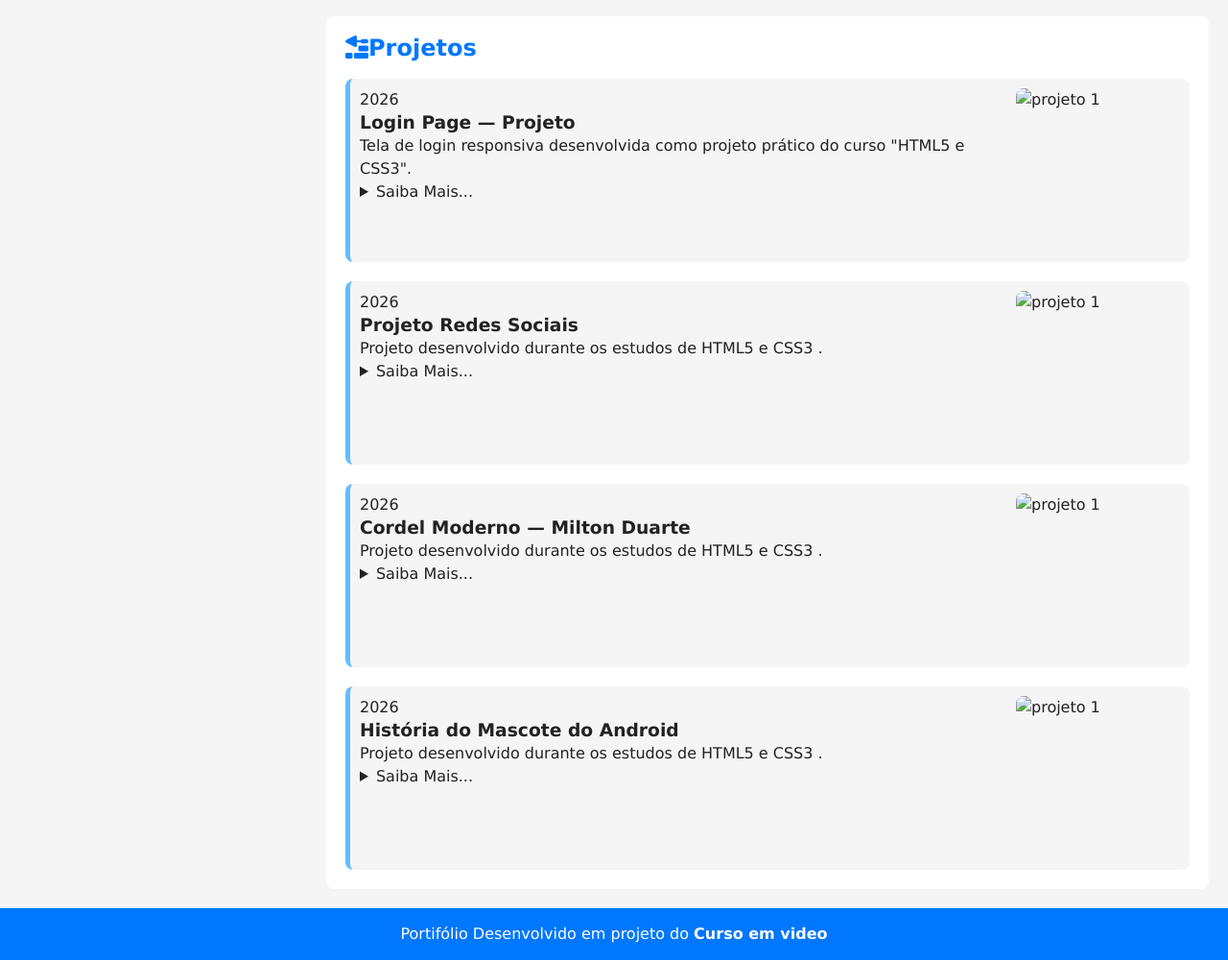
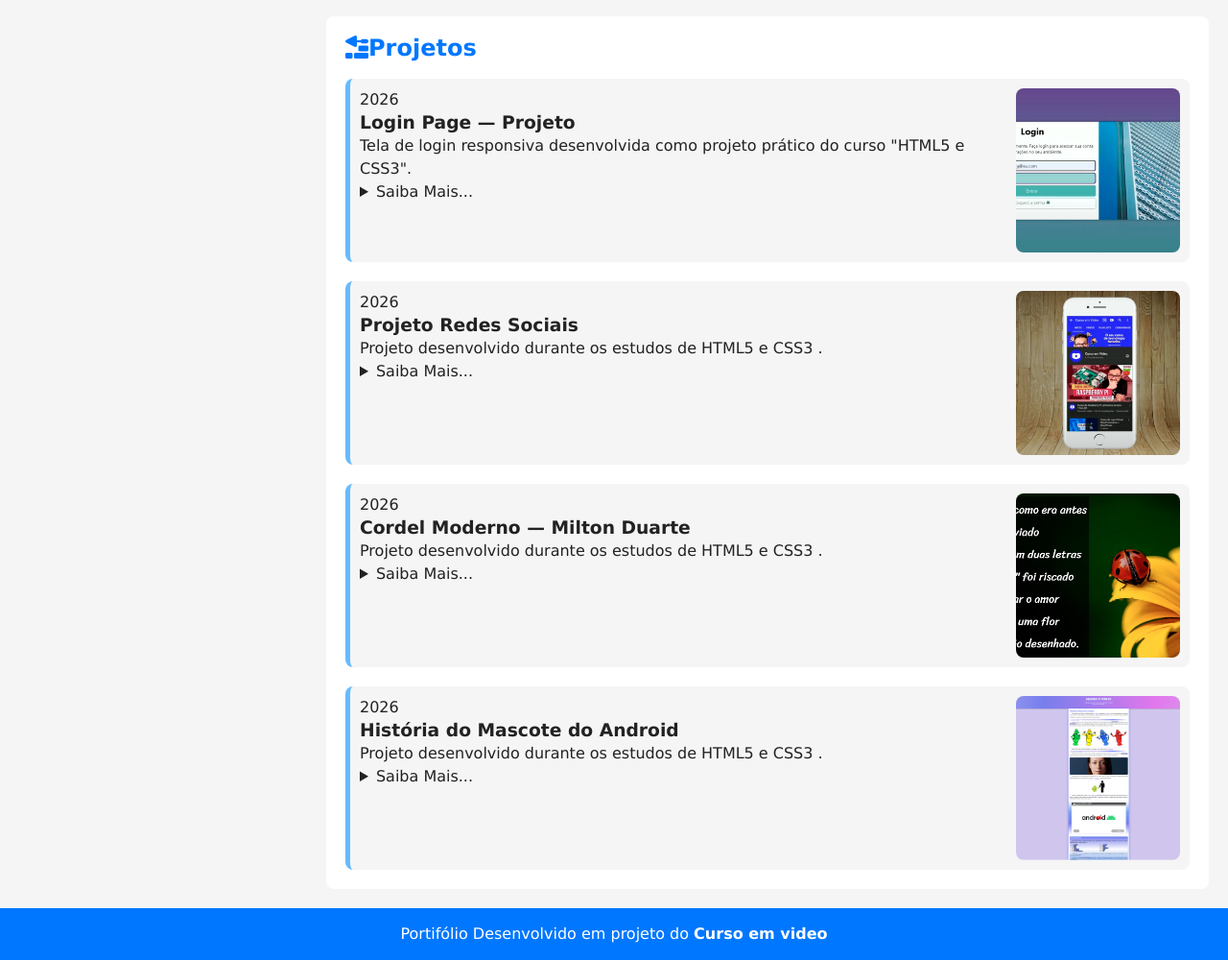
Before and after one commit to danilo-guimaraes/projeto-portfolio-estudonauta, a plain HTML site: page index.html in a window 1280 px wide. Shown: the part 1361-2361 px from the top of the page at 96% size. Drawn offline with Linux system fonts and the light colour scheme; the site is published under a folder, as on GitHub Pages, so addresses that start at the root find nothing.

Commit message:
Fix image paths in index.html

```diff
--- a/index.html
+++ b/index.html
@@ -25,7 +25,7 @@
 
     <main>
         <section id="ficha">
-            <img src="/imagens/foto_perfil_danilo-g.jpg" alt="Minha foto" class="foto">
+            <img src="imagens/foto_perfil_danilo-g.jpg" alt="Minha foto" class="foto">
             <h1>Danilo Guimarães</h1>
             <p>🧠 Sobre mim: Programador Trainee (CLT · CBO 3171-10) em transição para Desenvolvimento Fullstack após
                 quase 10 anos na
@@ -193,7 +193,7 @@
 
                 <div id="projeto-container">
                     <div class="projeto">
-                        <img src="/imagens/Captura de tela de 2026-05-27 01-09-21.png" alt="projeto 1" class="foto">
+                        <img src="imagens/Captura de tela de 2026-05-27 01-09-21.png" alt="projeto 1" class="foto">
                         <div class="projeto-info">
                             <p class="periodo">2026</p>
                             <h3 class="titulo">História do Mascote do Android</h3>
@@ -211,7 +211,7 @@
                     </div>
                     <div id="projeto-container">
                         <div class="projeto">
-                            <img src="/imagens/projeto-02-cordel.jpg" alt="projeto 1" class="foto">
+                            <img src="imagens/projeto-02-cordel.jpg" alt="projeto 1" class="foto">
                             <div class="projeto-info">
                                 <p class="periodo">2026</p>
                                 <h3 class="titulo">Cordel Moderno — Milton Duarte</h3>
@@ -231,7 +231,7 @@
 
                         <div id="projeto-container">
                             <div class="projeto">
-                                <img src="/imagens/projeto-04-links.jpg" alt="projeto 1" class="foto">
+                                <img src="imagens/projeto-04-links.jpg" alt="projeto 1" class="foto">
                                 <div class="projeto-info">
                                     <p class="periodo">2026</p>
                                     <h3 class="titulo">Projeto Redes Sociais</h3>
@@ -246,7 +246,7 @@
                             </div>
                             <div id="projeto-container">
                                 <div class="projeto">
-                                    <img src="/imagens/projeto-05-login.jpg" alt="projeto 1" class="foto">
+                                    <img src="imagens/projeto-05-login.jpg" alt="projeto 1" class="foto">
                                     <div class="projeto-info">
                                         <p class="periodo">2026</p>
                                         <h3 class="titulo">Login Page — Projeto</h3>
```
